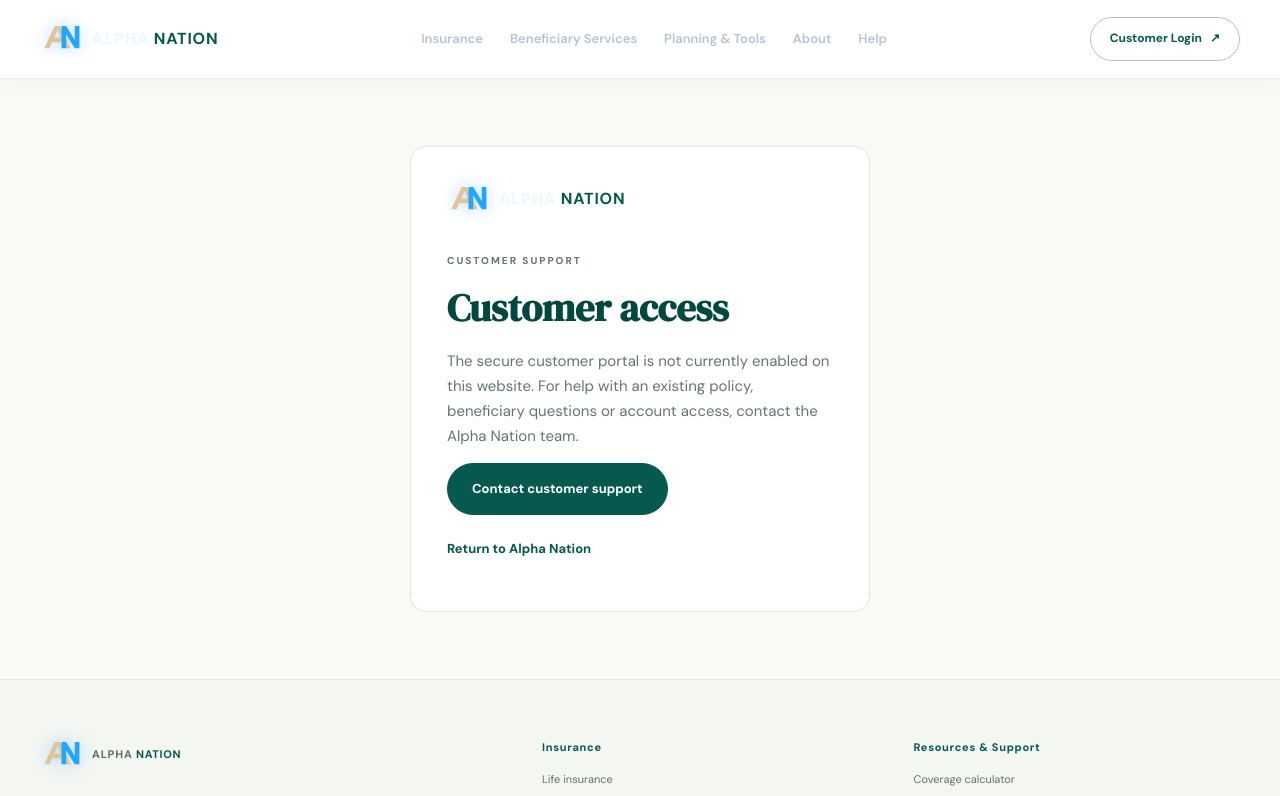
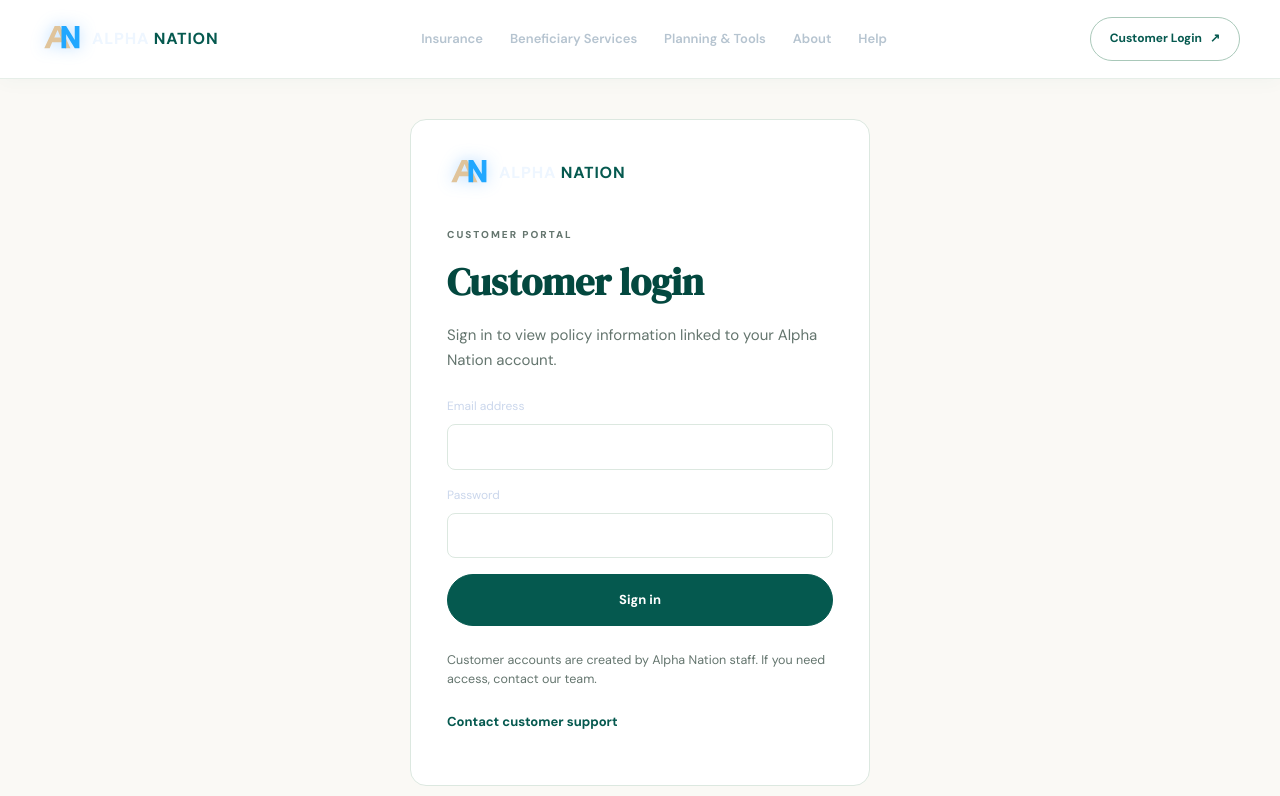
Before and after one commit to alphanationcrm09/alpha-nation-website, a Next.js app: page /customer/login in a window 1280 px wide. Shown: the top 796 px of the page. Built offline with nearby package versions, Linux system fonts and the light colour scheme; no server answers.

Commit message:
Enable customer portal sign-in

```diff
--- a/src/app/customer/login/page.tsx
+++ b/src/app/customer/login/page.tsx
@@ -1,13 +1,9 @@
+"use client";
+import {useState} from "react";
 import Link from "next/link";
-import { AlphaLogo } from "@/components/AlphaLogo";
-
-export default function CustomerLoginPage() {
-  return <section className="admin-login-wrap"><div className="admin-login-card">
-    <Link href="/"><AlphaLogo /></Link>
-    <p className="eyebrow">CUSTOMER SUPPORT</p>
-    <h1>Customer access</h1>
-    <p>The secure customer portal is not currently enabled on this website. For help with an existing policy, beneficiary questions or account access, contact the Alpha Nation team.</p>
-    <a className="button" href="/contact">Contact customer support</a>
-    <p><Link className="an-inline-link" href="/">Return to Alpha Nation</Link></p>
-  </div></section>;
+import {AlphaLogo} from "@/components/AlphaLogo";
+export default function CustomerLoginPage(){
+ const [email,setEmail]=useState("");const [password,setPassword]=useState("");const [message,setMessage]=useState("");const [busy,setBusy]=useState(false);
+ async function login(e:React.FormEvent<HTMLFormElement>){e.preventDefault();setBusy(true);setMessage("");try{const r=await fetch("/api/customer/auth",{method:"POST",headers:{"content-type":"application/json"},body:JSON.stringify({email,password})});const d=await r.json();if(!r.ok)throw new Error(d.error||"Sign-in failed.");window.location.assign("/customer");}catch(e){setMessage(e instanceof Error?e.message:"Sign-in failed.");}finally{setBusy(false);}}
+ return <section className="admin-login-wrap"><div className="admin-login-card"><Link href="/"><AlphaLogo/></Link><p className="eyebrow">CUSTOMER PORTAL</p><h1>Customer login</h1><p>Sign in to view policy information linked to your Alpha Nation account.</p><form onSubmit={login}><label>Email address<input type="email" autoComplete="username" required value={email} onChange={e=>setEmail(e.target.value)}/></label><label>Password<input type="password" autoComplete="current-password" required value={password} onChange={e=>setPassword(e.target.value)}/></label><button className="button" disabled={busy}>{busy?"Signing in…":"Sign in"}</button>{message&&<p role="status">{message}</p>}</form><small>Customer accounts are created by Alpha Nation staff. If you need access, contact our team.</small><p><Link className="an-inline-link" href="/contact">Contact customer support</Link></p></div></section>;
 }
```
